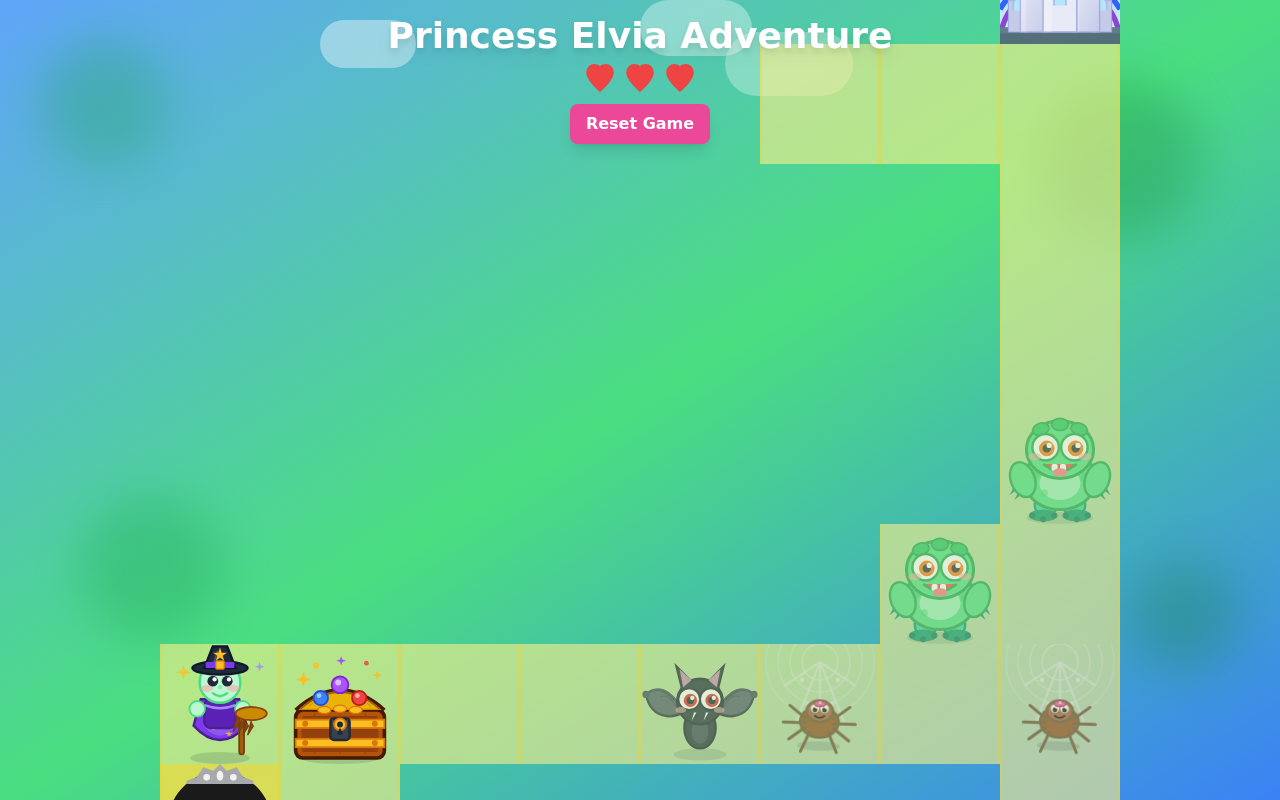
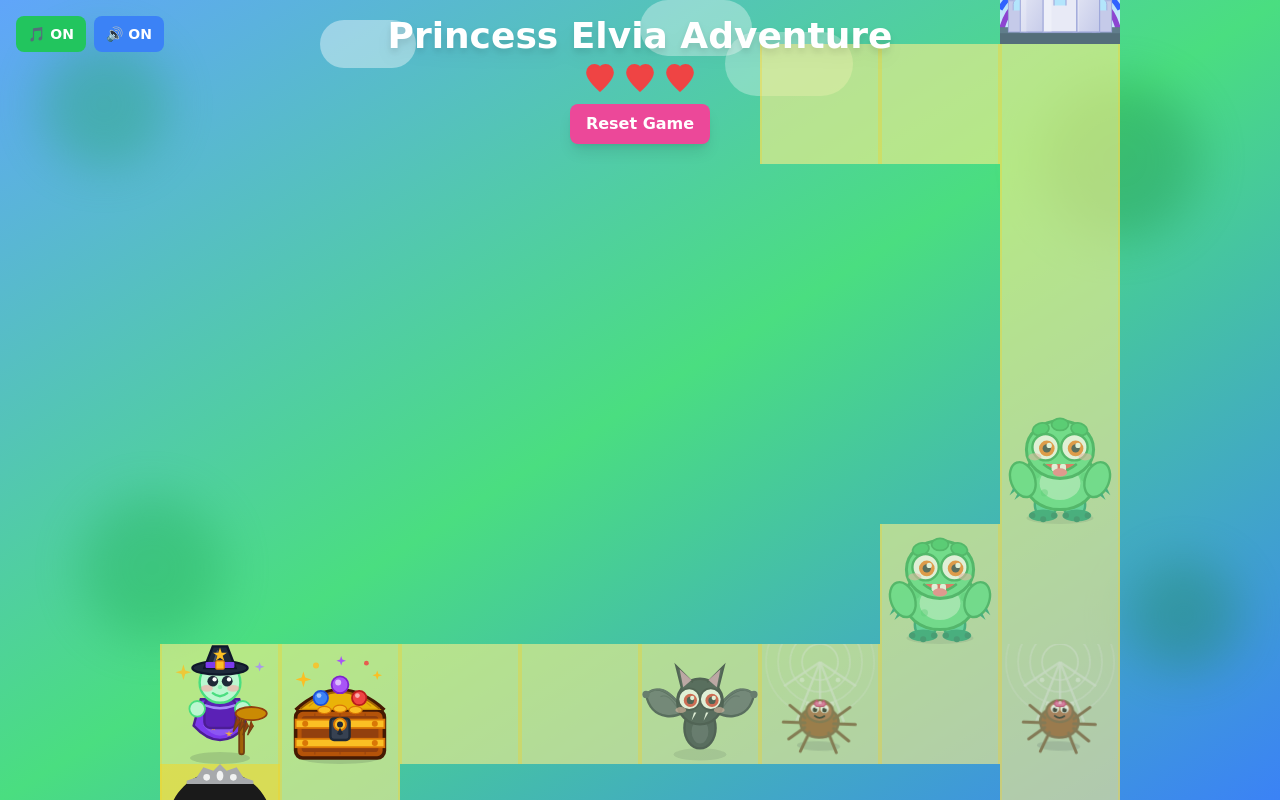
Before and after one commit to EricChiaus/princess_rpg, a React (Vite) app: page / in a window 1280 px wide. Built offline with nearby package versions, Linux system fonts and the light colour scheme.

Commit message:
Add audio control buttons for background music and sound effects

```diff
--- a/src/App.tsx
+++ b/src/App.tsx
@@ -1,4 +1,4 @@
-import React, { useEffect } from 'react';
+import React, { useEffect, useState } from 'react';
 import './App.css';
 import {
   PrincessUnicorn,
@@ -21,6 +21,9 @@ const GRID_SIZE = 8;
 const CELL_SIZE = 120;
 
 export default function App() {
+  const [bgMusicEnabled, setBgMusicEnabled] = useState(true);
+  const [soundEffectsEnabled, setSoundEffectsEnabled] = useState(true);
+
   const {
     playerPosition,
     lives,
@@ -35,7 +38,7 @@ export default function App() {
     handleSubmitAnswer,
     isRoadCell,
     canClickObstacle,
-  } = useGameLogic();
+  } = useGameLogic(soundEffectsEnabled);
 
   const {
     playBackgroundMusic,
@@ -48,7 +51,22 @@ export default function App() {
 
   const handleStartGame = () => {
     initializeGame();
-    playBackgroundMusic();
+    if (bgMusicEnabled) {
+      playBackgroundMusic();
+    }
+  };
+
+  const toggleBackgroundMusic = () => {
+    if (bgMusicEnabled) {
+      stopBackgroundMusic();
+    } else {
+      playBackgroundMusic();
+    }
+    setBgMusicEnabled(!bgMusicEnabled);
+  };
+
+  const toggleSoundEffects = () => {
+    setSoundEffectsEnabled(!soundEffectsEnabled);
   };
 
   // Initialize audio on first user interaction
@@ -94,6 +112,32 @@ export default function App() {
 
   return (
     <div className="min-h-screen w-full bg-gradient-to-br from-blue-400 via-green-400 to-blue-500 relative overflow-hidden">
+      {/* Audio Control Buttons - Top Left Corner */}
+      <div className="absolute top-4 left-4 z-30 flex gap-2">
+        <button
+          onClick={toggleBackgroundMusic}
+          className={`px-3 py-2 rounded-lg font-bold text-sm transition-colors ${
+            bgMusicEnabled
+              ? 'bg-green-500 text-white hover:bg-green-600'
+              : 'bg-gray-500 text-white hover:bg-gray-600'
+          }`}
+          title="Toggle Background Music"
+        >
+          🎵 {bgMusicEnabled ? 'ON' : 'OFF'}
+        </button>
+        <button
+          onClick={toggleSoundEffects}
+          className={`px-3 py-2 rounded-lg font-bold text-sm transition-colors ${
+            soundEffectsEnabled
+              ? 'bg-blue-500 text-white hover:bg-blue-600'
+              : 'bg-gray-500 text-white hover:bg-gray-600'
+          }`}
+          title="Toggle Sound Effects"
+        >
+          🔊 {soundEffectsEnabled ? 'ON' : 'OFF'}
+        </button>
+      </div>
+
       {/* Scenic Background Elements */}
       <div className="absolute inset-0">
         {/* Forest areas */}
--- a/src/hooks/useGameLogic.ts
+++ b/src/hooks/useGameLogic.ts
@@ -2,7 +2,7 @@ import { useEffect, useCallback } from 'react';
 import { useGameState } from './useGameState';
 import { useSoundEffects } from './useSoundEffects';
 
-export const useGameLogic = () => {
+export const useGameLogic = (soundEffectsEnabled: boolean) => {
   const {
     playerPosition,
     lives,
@@ -45,8 +45,8 @@ export const useGameLogic = () => {
   }, [currentQuestion, showQuestion, handleAnswer]);
 
   const handleSubmitAnswer = useCallback(() => {
-    // Play win/lose sound based on answer
-    if (selectedAnswer !== null && currentQuestion !== null) {
+    // Play win/lose sound based on answer if sound effects are enabled
+    if (soundEffectsEnabled && selectedAnswer !== null && currentQuestion !== null) {
       if (selectedAnswer === currentQuestion.correctAnswer) {
         playBattleWin();
       } else {
@@ -55,7 +55,7 @@ export const useGameLogic = () => {
     }
 
     resolveBattle();
-  }, [selectedAnswer, currentQuestion, resolveBattle, playBattleWin, playBattleLose]);
+  }, [selectedAnswer, currentQuestion, resolveBattle, soundEffectsEnabled, playBattleWin, playBattleLose]);
 
   // Check win condition
   useEffect(() => {
@@ -67,12 +67,12 @@ export const useGameLogic = () => {
         // This would need to be handled in the useGameState hook
         // For now, the logic remains here but could be moved
       }
-    } else if (gameState === 'gameOver') {
+    } else if (gameState === 'gameOver' && soundEffectsEnabled) {
       playGameOver();
-    } else if (gameState === 'victory') {
+    } else if (gameState === 'victory' && soundEffectsEnabled) {
       playCastleReach();
     }
-  }, [gameState, playerPosition, obstacles, playGameOver, playCastleReach]);
+  }, [gameState, playerPosition, obstacles, soundEffectsEnabled, playGameOver, playCastleReach]);
 
   // Initialize game on mount
   useEffect(() => {
```
